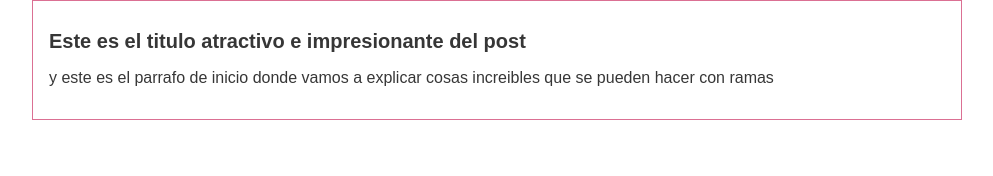
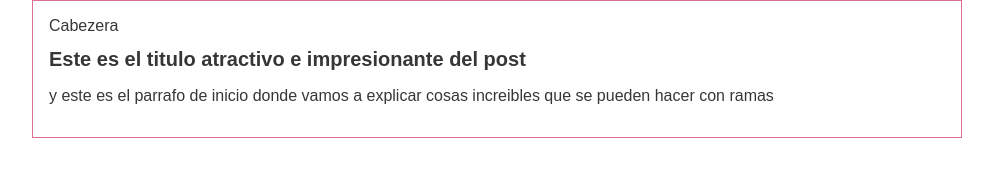
Before and after one commit to lusimonca/blogpost, a plain HTML site: page Blogpost .html in a window 1280 px wide. Shown: the whole page, without its empty margins (143-1136 px from the left). Drawn offline with Linux system fonts and the light colour scheme.

Commit message:
estructura inicial de la cabezera

```diff
--- a/Blogpost .html
+++ b/Blogpost .html
@@ -5,6 +5,9 @@
     </head>
     <body>
       <div id="container">
+        <div id="cabezera">
+          Cabezera
+        </div>
       <div id="post">
         <h1>Este es el titulo
           atractivo e impresionante
```
